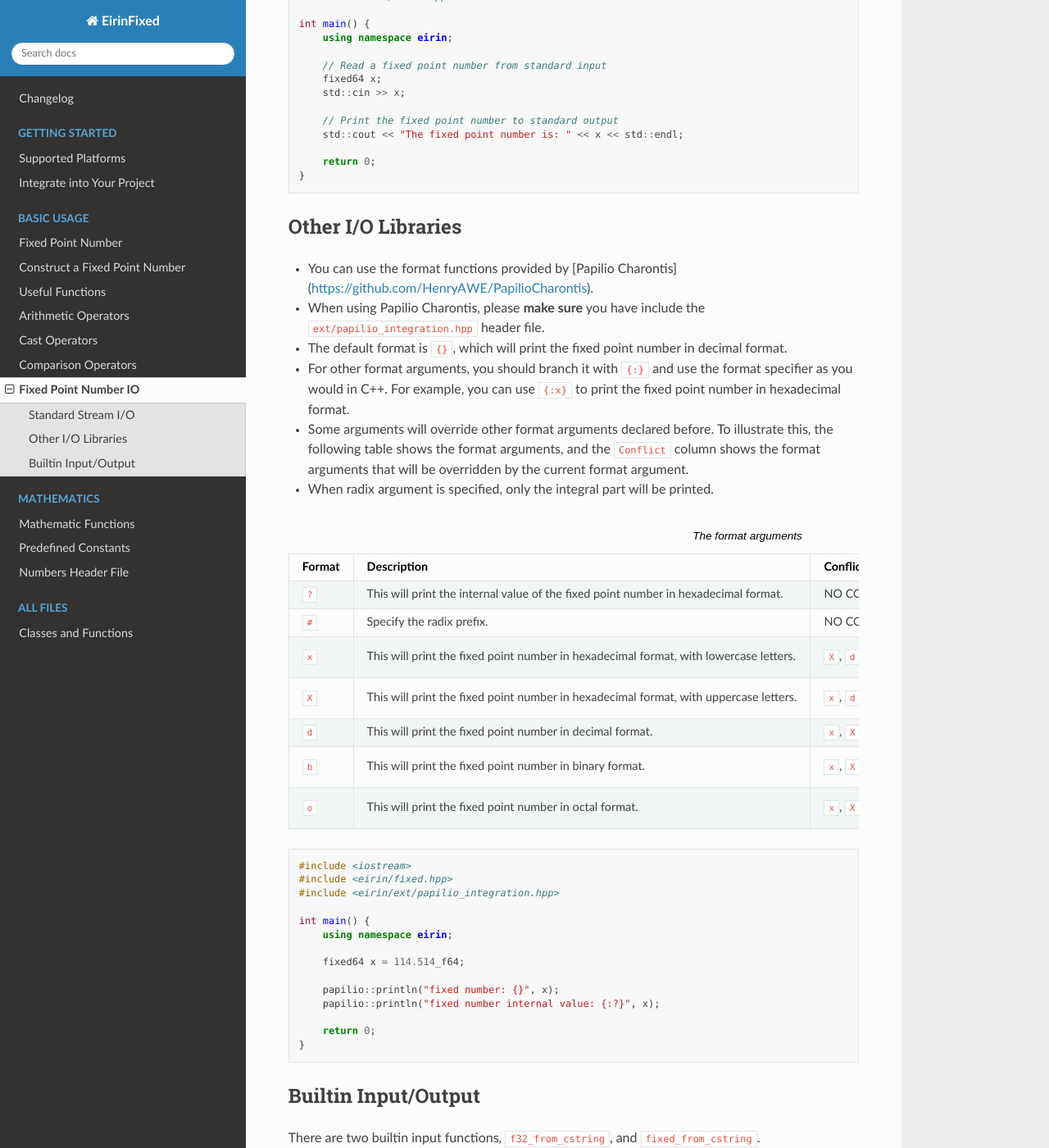
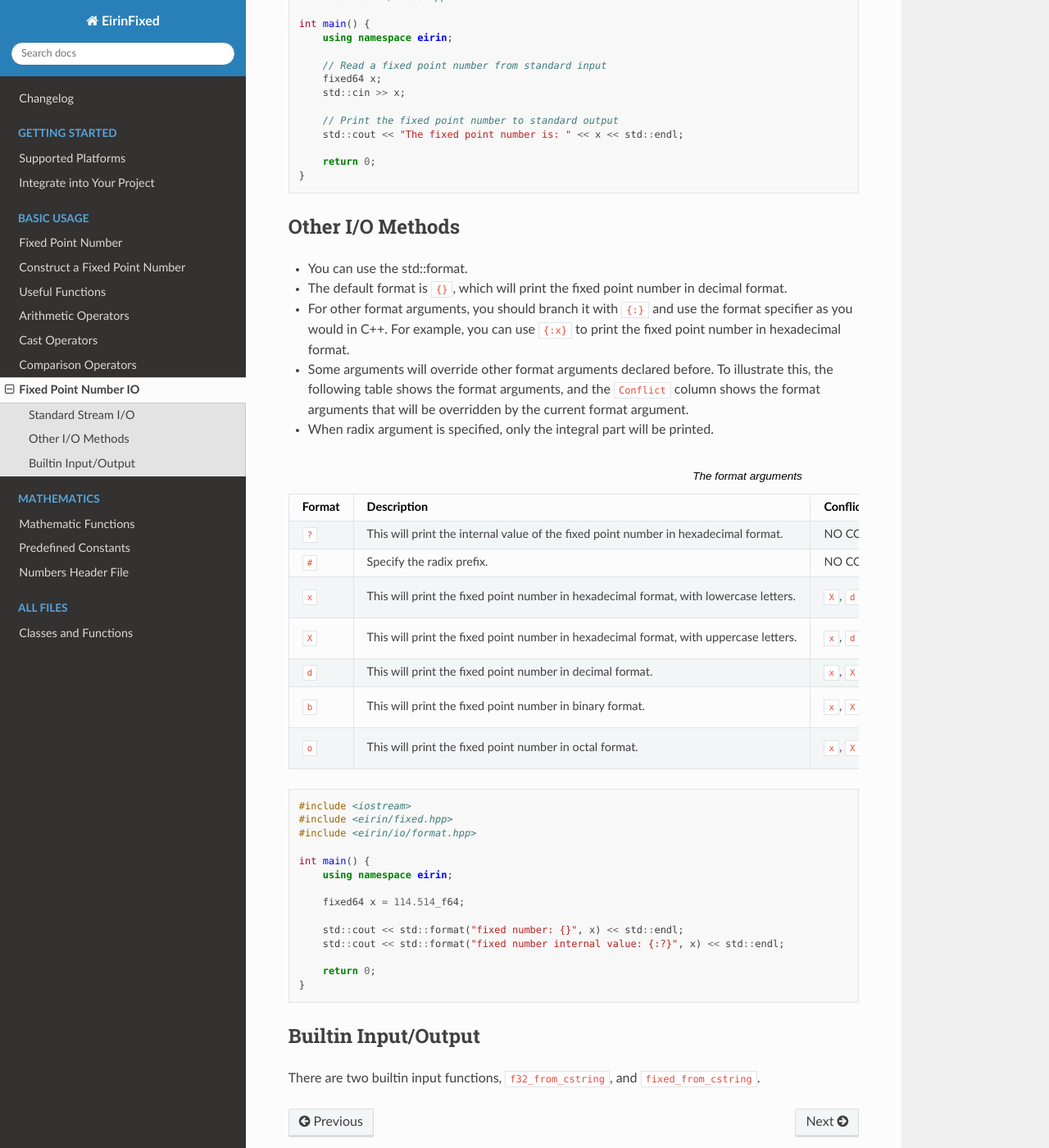
Before and after one commit to Koishi-Satori/EirinFixed, a Sphinx documentation site: the page built from docs/io.rst, in a window 1280 px wide and 1400 px high, scrolled down 378 px. Shown: the whole window at 82% size. Built offline with Sphinx 7.4.7 and the Read the Docs theme 3.1.0, drawn with Linux system fonts in a browser that asks for light colours.

```diff
--- a/docs/conf.py
+++ b/docs/conf.py
@@ -15,7 +15,7 @@ extensions = [ "breathe" ]
 breathe_projects = {}
 breathe_default_project = "EirinFixed"
 breathe_projects_source = {
-    "EirinFixed": ( "../include/eirin", ["fixed.hpp", "math.hpp", "macro.hpp", "io/parse.hpp", "ext/papilio_integration.hpp"] )
+    "EirinFixed": ( "../include/eirin", ["fixed.hpp", "math.hpp", "macro.hpp", "io/parse.hpp"] )
 }
 
 templates_path = ['_templates']
--- a/docs/io.rst
+++ b/docs/io.rst
@@ -27,11 +27,10 @@ For example, you can use the following code to read a fixed point number from st
     }
 
 
-Other I/O Libraries
+Other I/O Methods
 -----------------
 
-- You can use the format functions provided by [Papilio Charontis](https://github.com/HenryAWE/PapilioCharontis).
-- When using Papilio Charontis, please **make sure** you have include the ``ext/papilio_integration.hpp`` header file.
+- You can use the std::format.
 - The default format is ``{}``, which will print the fixed point number in decimal format.
 - For other format arguments, you should branch it with ``{:}`` and use the format specifier as you would in C++. For example, you can use ``{:x}`` to print the fixed point number in hexadecimal format.
 - Some arguments will override other format arguments declared before. To illustrate this, the following table shows the format arguments, and the ``Conflict`` column shows the format arguments that will be overridden by the current format argument.
@@ -77,15 +76,15 @@ Other I/O Libraries
 
     #include <iostream>
     #include <eirin/fixed.hpp>
-    #include <eirin/ext/papilio_integration.hpp>
+    #include <eirin/io/format.hpp>
 
     int main() {
         using namespace eirin;
 
         fixed64 x = 114.514_f64;
 
-        papilio::println("fixed number: {}", x);
-        papilio::println("fixed number internal value: {:?}", x);
+        std::cout << std::format("fixed number: {}", x) << std::endl;
+        std::cout << std::format("fixed number internal value: {:?}", x) << std::endl;
 
         return 0;
     }
```
Also changed, not shown: README.md (+6 -9 lines), docs/start.rst (+0 -9 lines), 3 other files.
